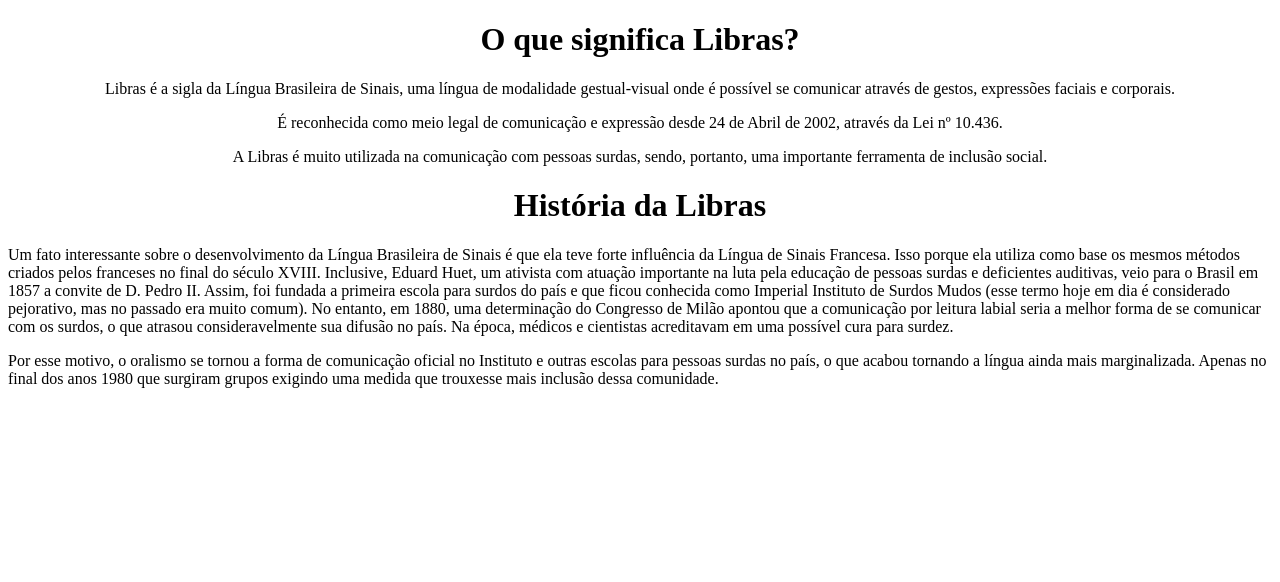
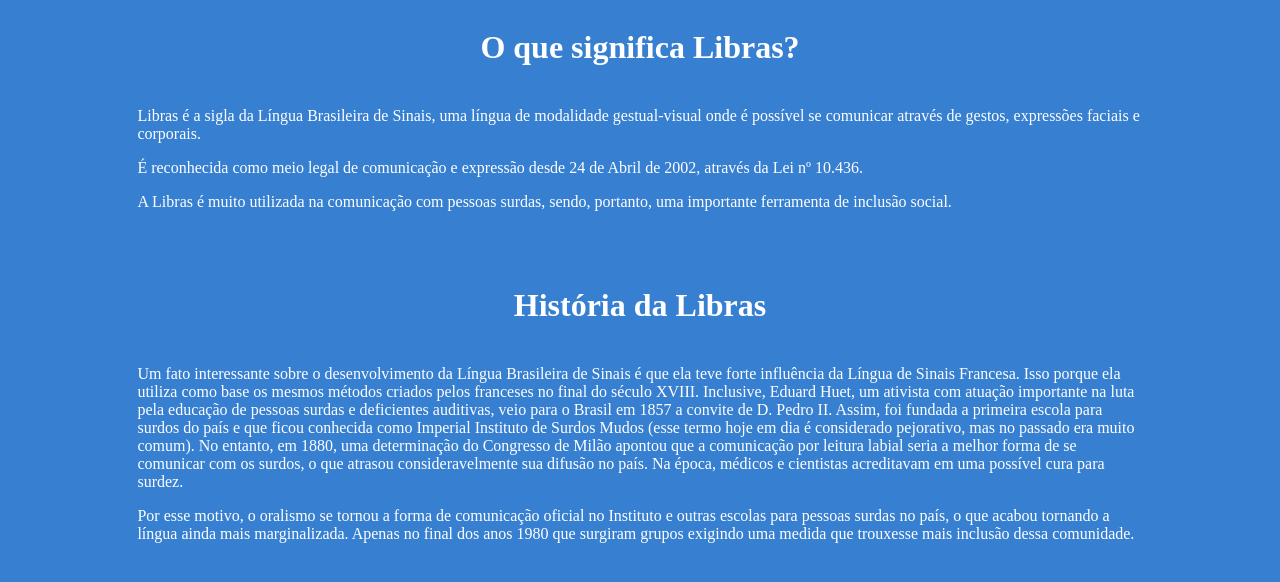
Before and after one commit to Giylia/Libras, a plain HTML site: page conceito.html in a window 1280 px wide. Drawn offline with Linux system fonts and the light colour scheme.

Commit message:
Update conceito.html

```diff
--- a/conceito.html
+++ b/conceito.html
@@ -4,21 +4,23 @@
     <meta charset="UTF-8">
     <title>Conceito</title>
 </head>
-<body>
+<body style="background-color:#377fd1">
    <center>
-    <h1>O que significa Libras?</h1>
+	   <font color=white><table width="80%" align=center>
+		    <caption><h1>O que significa Libras?</h1></caption>
 
-
-    <p>Libras é a sigla da Língua Brasileira de Sinais, uma língua de modalidade gestual-visual onde é possível se comunicar através de gestos, expressões faciais e corporais.
+  	  <td><p>Libras é a sigla da Língua Brasileira de Sinais, uma língua de modalidade gestual-visual onde é possível se comunicar através de gestos, expressões faciais e corporais.
     <p>É reconhecida como meio legal de comunicação e expressão desde 24 de Abril de 2002, através da Lei nº 10.436.
     <p>A Libras é muito utilizada na comunicação com pessoas surdas, sendo, portanto, uma importante ferramenta de inclusão social.<br>
+	</td></table><br><br>
 
-	<h1>História da Libras</h1>
+	   <table width="80%" align=center>
+	 <h1>História da Libras</h1>
+
+	<td><p>Um fato interessante sobre o desenvolvimento da Língua Brasileira de Sinais é que ela teve forte influência da Língua de Sinais Francesa. Isso porque ela utiliza como base os mesmos métodos criados pelos franceses no final do século XVIII. Inclusive, Eduard Huet, um ativista com atuação importante na luta pela educação de pessoas surdas e deficientes auditivas, veio para o Brasil em 1857 a convite de D. Pedro II. Assim, foi fundada a primeira escola para surdos do país e que ficou conhecida como Imperial Instituto de Surdos Mudos (esse termo hoje em dia é considerado pejorativo, mas no passado era muito comum). No entanto, em 1880, uma determinação do Congresso de Milão apontou que a comunicação por leitura labial seria a melhor forma de se comunicar com os surdos, o que atrasou consideravelmente sua difusão no país. Na época, médicos e cientistas acreditavam em uma possível cura para surdez. </p> Por esse motivo, o oralismo se tornou a forma de comunicação oficial no Instituto e outras escolas para pessoas surdas no país, o que acabou tornando a língua ainda mais marginalizada. Apenas no final dos anos 1980 que surgiram grupos exigindo uma medida que trouxesse mais inclusão dessa comunidade.</p></td>
+
+ </table></font>
  </center>
-	<p>Um fato interessante sobre o desenvolvimento da Língua Brasileira de Sinais é que ela teve forte influência da Língua de Sinais Francesa. Isso porque ela utiliza como base os mesmos métodos criados pelos franceses no final do século XVIII. Inclusive, Eduard Huet, um ativista com atuação importante na luta pela educação de pessoas surdas e deficientes auditivas, veio para o Brasil em 1857 a convite de D. Pedro II. Assim, foi fundada a primeira escola para surdos do país e que ficou conhecida como Imperial Instituto de Surdos Mudos (esse termo hoje em dia é considerado pejorativo, mas no passado era muito comum). No entanto, em 1880, uma determinação do Congresso de Milão apontou que a comunicação por leitura labial seria a melhor forma de se comunicar com os surdos, o que atrasou consideravelmente sua difusão no país. Na época, médicos e cientistas acreditavam em uma possível cura para surdez. </p>
-
-<p>Por esse motivo, o oralismo se tornou a forma de comunicação oficial no Instituto e outras escolas para pessoas surdas no país, o que acabou tornando a língua ainda mais marginalizada. Apenas no final dos anos 1980 que surgiram grupos exigindo uma medida que trouxesse mais inclusão dessa comunidade.</p>
-
 
 </body>
 </html>
```
